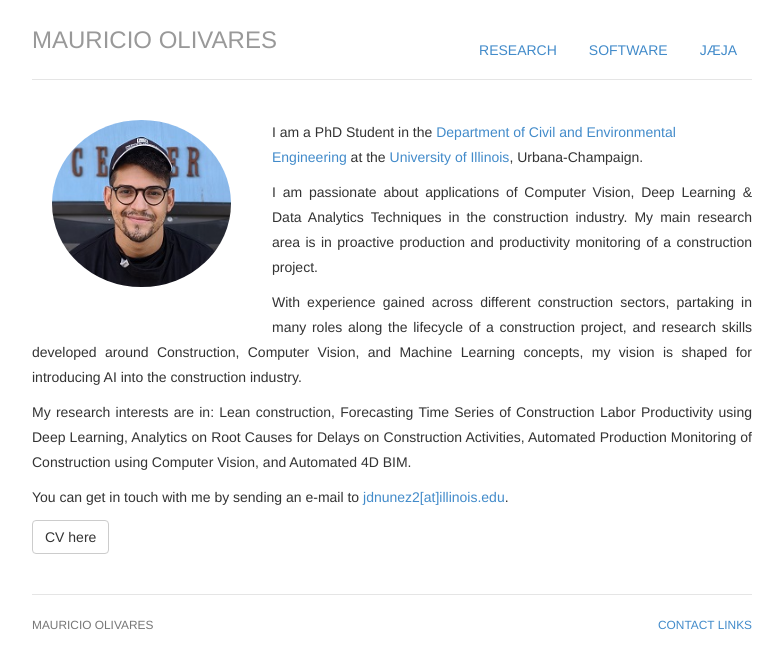
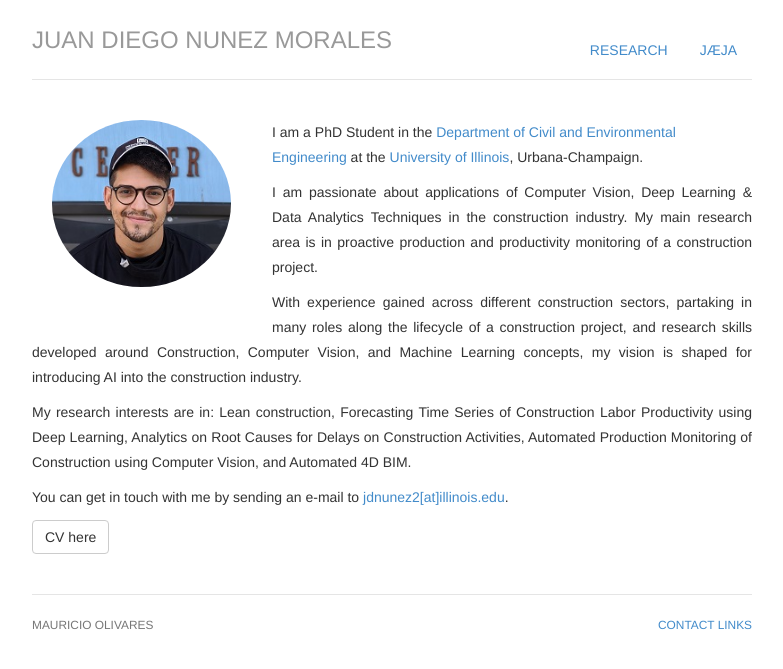
Before and after one commit to juandiegonm/juandiegonm.github.io, a Jekyll site: the page built from index.html, in a window 1280 px wide. Shown: the top 669 px of the page, without its empty margins (248-1031 px from the left). Built offline with Jekyll 4.4.1, drawn with Linux system fonts in a browser that asks for light colours.

Commit message:
Update header.html

```diff
--- a/_includes/header.html
+++ b/_includes/header.html
@@ -2,10 +2,10 @@
 <div class="header">
 	<ul class="nav nav-pills pull-right">
 		<li class="{{ page.research }}"><a href="/research" title="CV">Research</a></li>
-		<li class="{{ page.software }}"><a href="/software" title="Software">Software</a></li>
+		<!-- <li class="{{ page.software }}"><a href="/software" title="Software">Software</a></li> -->
 		<!-- <li class="{{ page.projects }}"><a href="/projects" title="Projects">Projects</a></li> -->
 		<!-- <li class="{{ page.notes }}"><a href="/notes" title="Notes">Notes</a></li> -->
 		<li class="{{ page.jaeja }}"><a href="/jaeja" title="Jaeja">J&#230;ja</a></li>
 	</ul>
-	<h3 class="text-muted"><a href="/">Mauricio Olivares</a></h3>
+	<h3 class="text-muted"><a href="/">Juan Diego Nunez Morales</a></h3>
 </div> <!-- /header -->
```
